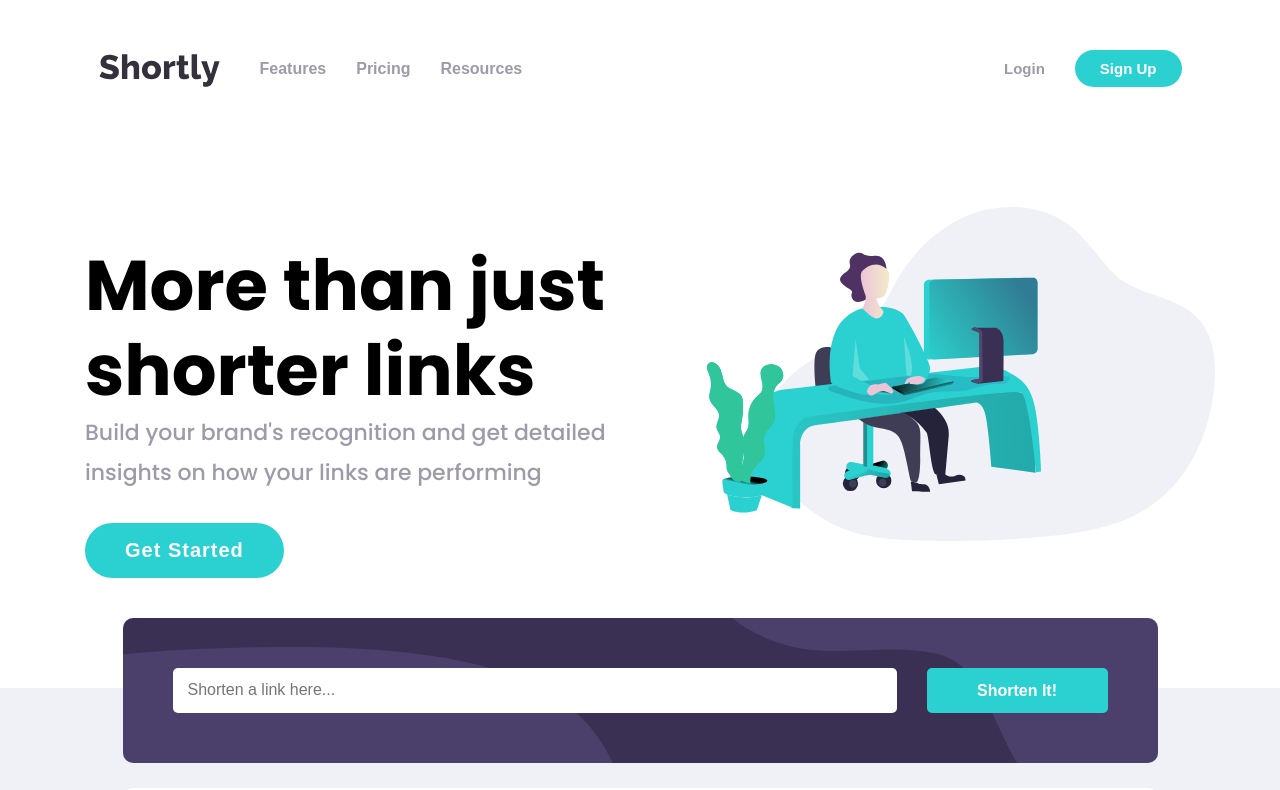
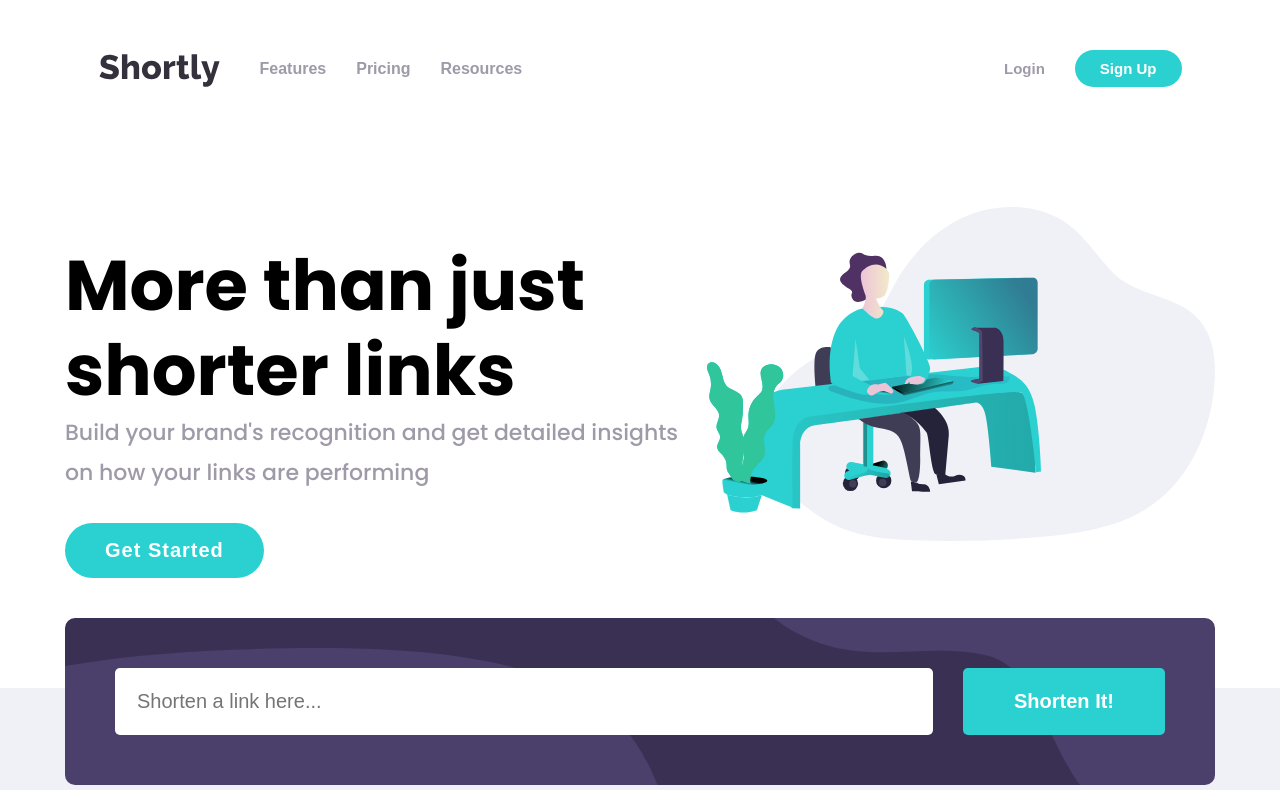
Before and after one commit to F4eNn/Url-shortening, a Next.js app: page / in a window 1280 px wide. Shown: the top 790 px of the page. Built offline with nearby package versions, Linux system fonts and the light colour scheme.

Commit message:
form rework

```diff
--- a/src/components/UI/link-button/LinkButton.module.scss
+++ b/src/components/UI/link-button/LinkButton.module.scss
@@ -2,7 +2,7 @@
 	width: 100%;
 	padding: 1.1rem;
 	border-radius: 5px;
-	font-size: 1.6rem;
+	font-size: inherit;
 	color: var(--white);
 	background-color: var(--buttons-bgc);
 }
--- a/src/components/UI/link-button/LinkButton.tsx
+++ b/src/components/UI/link-button/LinkButton.tsx
@@ -1,9 +1,10 @@
 import classes from './LinkButton.module.scss'
 import { ButtonProps } from '@/models/interfaces'
 
-export const LinkButton = ({ text}: ButtonProps) => {
+export const LinkButton = ({ text, onFormSubmit}: ButtonProps) => {
 	return (
 		<button
+		onClick={onFormSubmit}
 			className={classes.button}>
 			{text}
 		</button>
--- a/src/components/header/Header.module.scss
+++ b/src/components/header/Header.module.scss
@@ -54,7 +54,6 @@
 		display: flex;
 		flex-direction: row;
 		.description {
-			padding-left: 2rem;
 			width: 55%;
 			text-align: left;
 			p {
--- a/src/components/link-generator/LinkForm.module.scss
+++ b/src/components/link-generator/LinkForm.module.scss
@@ -1,43 +1,70 @@
 .form {
-	margin-bottom: 0.5rem;
 	display: flex;
 	flex-direction: column;
+	.form-container {
+		position: relative;
+		width: 100%;
+		text-align: center;
+		padding: 2.5rem;
+		border-radius: 10px;
+		background-color: var(--bgc-primary);
+		background-image: url('../../../public/images/bg-shorten-mobile.svg');
+		background-repeat: no-repeat;
+		background-position: right 0 top 0;
 		input {
 			width: 100%;
 			padding: 1rem;
 			border-radius: 5px;
 			outline: none;
 			border: none;
+			margin-bottom: 1.5rem;
+			font-size: clamp(1.6rem, (2.5vw + 0.5rem), 2rem);
 		}
 		input:focus {
 			outline: 3px solid var(--input-focus-outline);
 		}
 		input::placeholder {
-		font-size: 1.6rem;
+			font-size: clamp(1.6rem, (2.5vw + 0.5rem), 2rem);
 		}
 		.invalid {
-		outline: 2px solid var(--invalid-color);
+			outline: 3px solid var(--invalid-color);
 		}
 		.error {
 			font-style: italic;
 			text-align: left;
+			margin: -0.5rem 0 1rem 0;
 			color: var(--invalid-color);
-		margin: 1rem 0 0.5rem 0;
+		}
 	}
 }
 @media (min-width: 768px) {
 	.form {
-		position: relative;
 		width: 100%;
 		margin-bottom: 0;
+
+		.form-container {
+			padding: 5rem;
+			display: flex;
+			gap: 30px;
+			align-items: center;
+			background-image: url('../../../public/images/bg-shorten-desktop.svg');
+			background-size: cover;
+			.button-box {
+				font-size: 2rem;
+				display: flex;
+				align-self: stretch;
+				width: 25%;
+			}
 			input {
-			padding: 1.5rem;
+				padding: 2.2rem;
+				margin-bottom: 0;
 			}
 			.error {
 				position: absolute;
-			left: 0;
-			top: 45px;
+				left: 50px;
+				bottom: 10px;
 				font-size: 1.4rem;
 			}
 		}
 	}
+}
--- a/src/components/link-generator/LinkForm.tsx
+++ b/src/components/link-generator/LinkForm.tsx
@@ -1,9 +1,9 @@
 'use client'
-import { useState, useRef} from 'react'
+import { useState, useRef, SyntheticEvent } from 'react'
 import classes from './LinkForm.module.scss'
-import { FormElem } from '@/models/types'
-
-export const LinkForm = () => {
+import { LinkButton } from '../UI/link-button/LinkButton'
+import { InputValue } from '@/models/interfaces'
+export const LinkForm = ({ getInputValue }: InputValue) => {
 	const expression =
 		/(https?:\/\/(?:www\.|(?!www))[a-zA-Z0-9][a-zA-Z0-9-]+[a-zA-Z0-9]\.[^\s]{2,}|www\.[a-zA-Z0-9][a-zA-Z0-9-]+[a-zA-Z0-9]\.[^\s]{2,}|https?:\/\/(?:www\.|(?!www))[a-zA-Z0-9]+\.[^\s]{2,}|www\.[a-zA-Z0-9]+\.[^\s]{2,})/gi
 	const regex = new RegExp(expression)
@@ -17,10 +17,9 @@ export const LinkForm = () => {
 	const handleFocus = () => {
 		input.current?.blur()
 	}
-	const checkInputValidation = (e: FormElem) => {
+	const checkInputValidation = (e: SyntheticEvent) => {
 		e.preventDefault()
 		const inputValue = input.current?.value
-
 		if (inputValue?.trim() === '') {
 			setIsInvalid(false)
 			setIsEmpty(true)
@@ -33,6 +32,7 @@ export const LinkForm = () => {
 			setIsInvalid(false)
 			setIsEmpty(false)
 			clearInput()
+			getInputValue(inputValue)
 		}
 	}
 	const addInvalidClass = isEmpty || isInvalid ? classes.invalid : ''
@@ -42,6 +42,7 @@ export const LinkForm = () => {
 		<form
 			onSubmit={checkInputValidation}
 			className={classes.form}>
+			<div className={classes['form-container']}>
 				<input
 					ref={input}
 					className={addInvalidClass}
@@ -50,6 +51,13 @@ export const LinkForm = () => {
 				/>
 				{addEmptyInputMsg}
 				{addInvalidLinktMsg}
+				<div className={classes['button-box']}>
+					<LinkButton
+						onFormSubmit={checkInputValidation}
+						text='Shorten It!'
+					/>
+				</div>
+			</div>
 		</form>
 	)
 }
--- a/src/components/link-generator/LinkGenerator.module.scss
+++ b/src/components/link-generator/LinkGenerator.module.scss
@@ -5,31 +5,9 @@
 	flex-direction: column;
 	width: 90%;
 	margin-inline: auto;
-
-	.form-container {
-		width: 100%;
-		text-align: center;
-		padding: 2.5rem;
-		border-radius: 10px;
-		background-color: var(--bgc-primary);
-		background-image: url('../../../public/images/bg-shorten-mobile.svg');
-		background-repeat: no-repeat;
-		background-position: right 0 top 0;
-	}
 }
 @media (min-width: 768px) {
 	.generator {
-		.form-container {
-			padding: 5rem;
-			display: flex;
-			gap: 30px;
-			align-items: center;
-			background-image: url('../../../public/images/bg-shorten-desktop.svg');
-			.button-box {
-				display: flex;
-				align-self: stretch;
-				width: 25%;
-			}
-		}
+		width: 100%;
 	}
 }
--- a/src/components/link-generator/LinkGenerator.tsx
+++ b/src/components/link-generator/LinkGenerator.tsx
@@ -2,25 +2,16 @@
 import classes from './LinkGenerator.module.scss'
 import { Wrapper } from '../UI/wrapper/Wrapper'
 import { LinkForm } from './LinkForm'
-import { LinkButton } from '../UI/link-button/LinkButton'
 import { LinksContainer } from './shortened-links-box/LinksContainer'
 export const LinkGenerator = () => {
-
-
-	const onFormHandler = (inputValue: string | undefined) =>{
-		console.log('kliknieeto')
+	const onFormHandler = (inputValue: string | undefined) => {
+		console.log(inputValue + ' Wartość z generatora')
 	}
-
 
 	return (
 		<Wrapper>
 			<div className={classes.generator}>
-				<div className={classes['form-container']}>
-					<LinkForm  />
-					<div className={classes['button-box']}>
-						<LinkButton text='Shorten It!' />
-					</div>
-				</div>
+				<LinkForm getInputValue={onFormHandler}/>
 				<LinksContainer />
 			</div>
 		</Wrapper>
--- a/src/components/link-generator/shortened-links-box/Link.module.scss
+++ b/src/components/link-generator/shortened-links-box/Link.module.scss
@@ -3,7 +3,7 @@
 	background-color: var(--link-item-bgc);
 	padding-block: 1.5rem;
 	border-radius: 10px;
-	font-size: clamp(0.9rem, (1vw + 0.65em), 2rem);
+	font-size: clamp(0.9rem, (1vw + 0.6rem), 2rem);
 
 	.shortened-link {
 		margin: 1rem 0 0.5rem 1rem;
--- a/src/components/link-generator/shortened-links-box/LinksContainer.tsx
+++ b/src/components/link-generator/shortened-links-box/LinksContainer.tsx
@@ -7,8 +7,7 @@ export const LinksContainer = () => {
 	return (
 		<ul className={classes.container}>
 			<Link />
-			<Link />
-			<Link />
+
 			{eachLink}
 		</ul>
 	)
--- a/src/models/types.tsx
+++ /dev/null
@@ -1 +0,0 @@
-export type FormElem = React.FormEvent<HTMLFormElement>
```
Also changed, not shown: src/models/interfaces.tsx (+6 -2 lines). Lines whose indentation alone changed are shown as unchanged.
